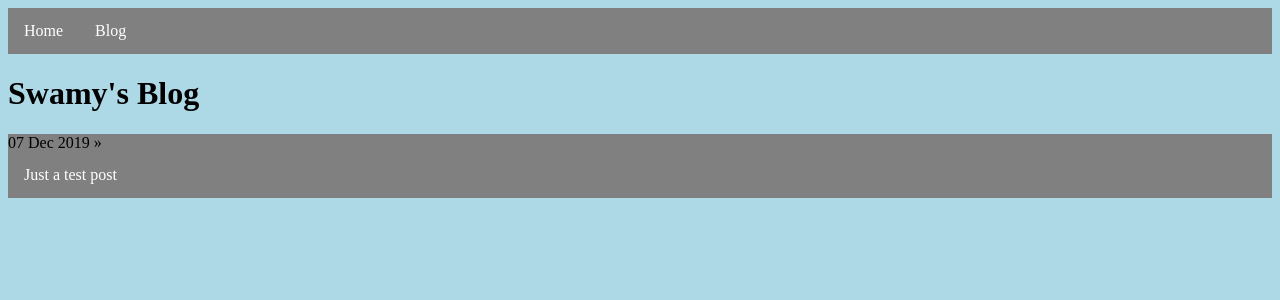
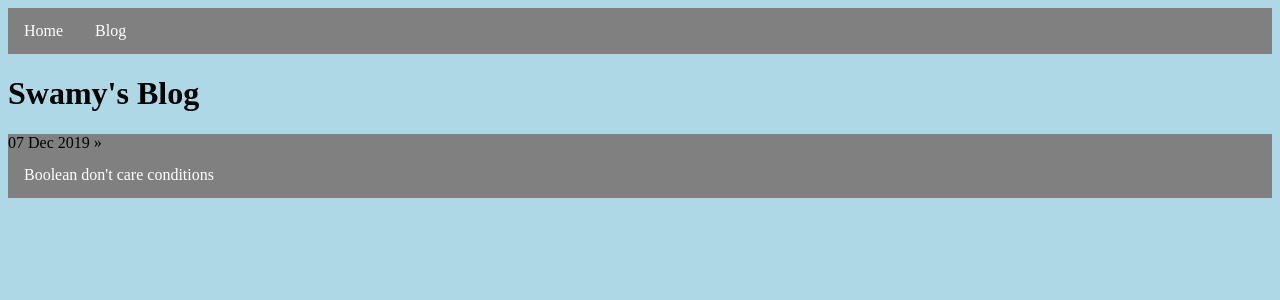
Before and after one commit to swamydp/swamydp.github.io, a Jekyll site: the page built from blog/index.html, in a window 1280 px wide. Shown: the top 300 px of the page. Built offline with Jekyll 4.4.1, drawn with Linux system fonts in a browser that asks for light colours.

Commit message:
Update 2019-12-07-test-post.md

```diff
--- a/_posts/2019-12-07-test-post.md
+++ b/_posts/2019-12-07-test-post.md
@@ -1,6 +1,6 @@
 ---
 layout: post
-title: "Just a test post"
+title: "Boolean don't care conditions"
 date: 2019-12-07
 ---
 
```
